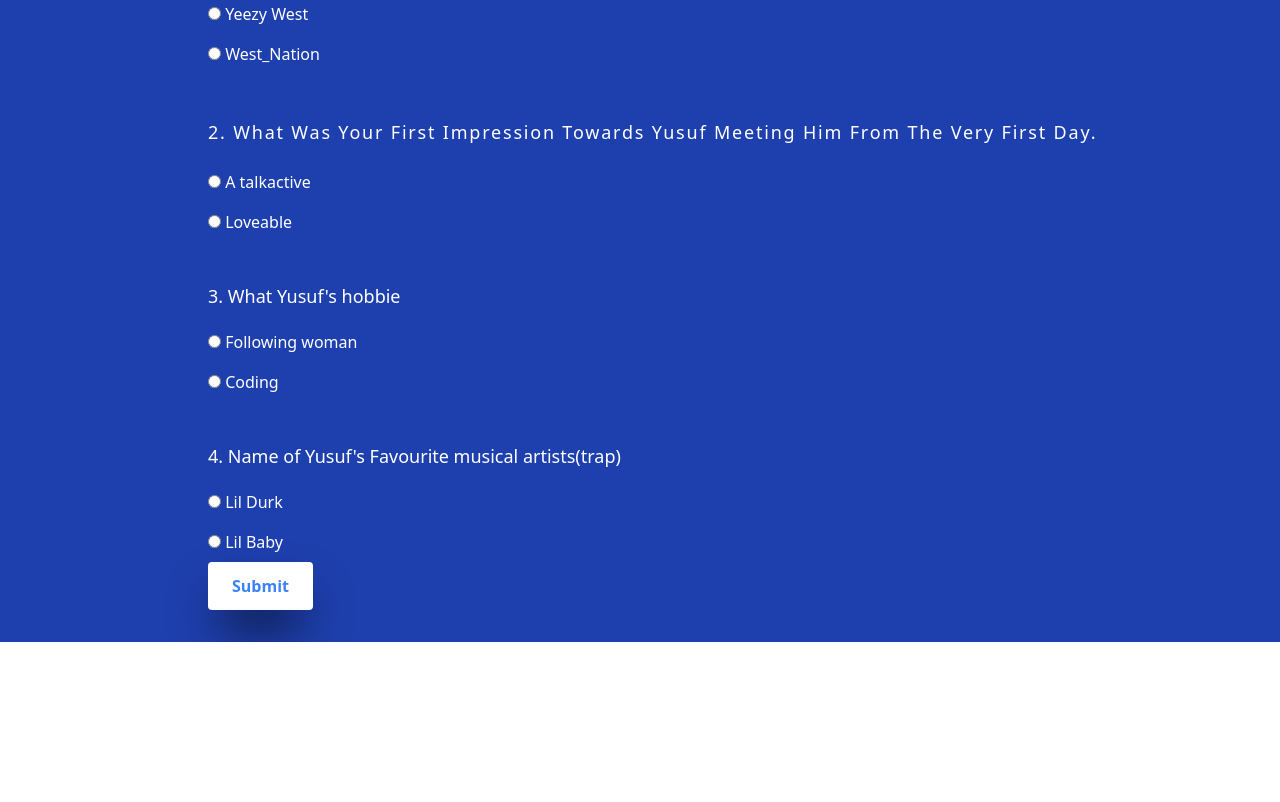
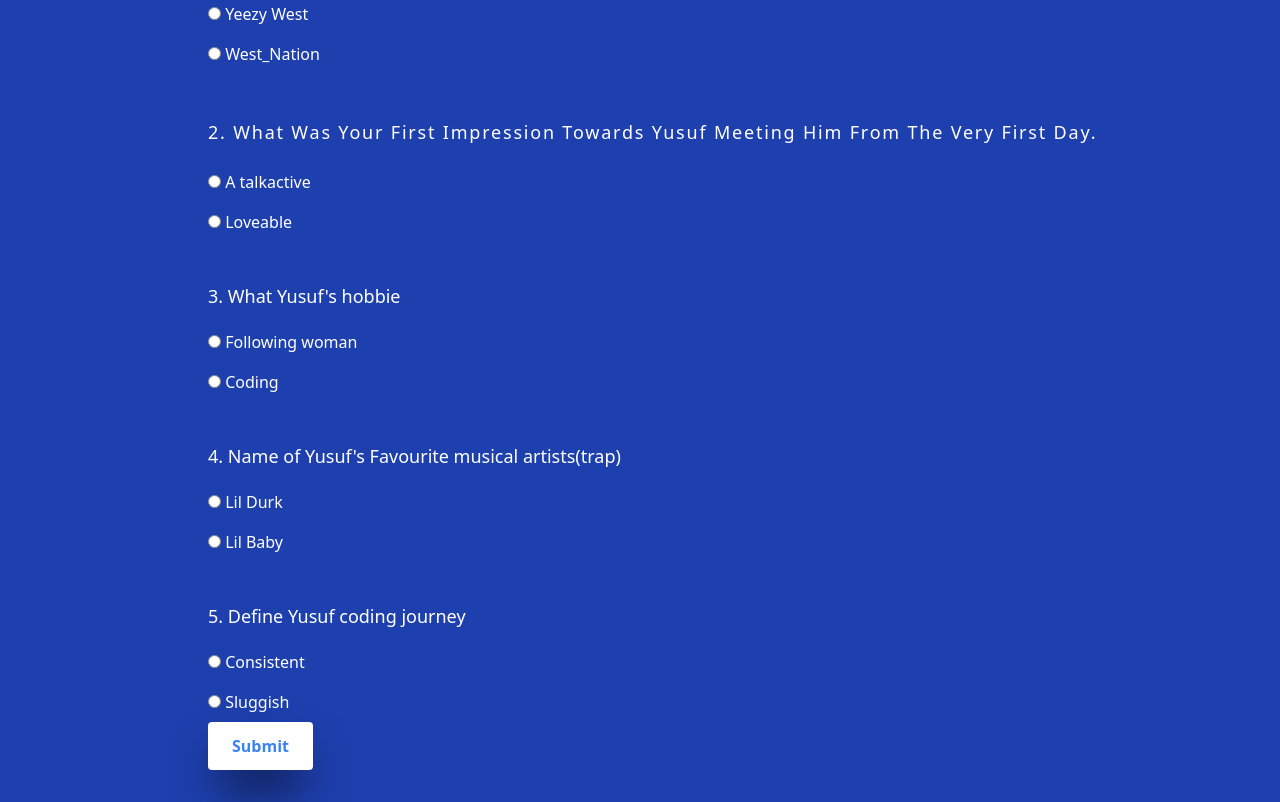
Before and after one commit to YeezyWest/yusufOlaQuiz, a website: page index.html in a window 1280 px wide. Shown: the part 458-1260 px from the top of the page. Before the commit the page ends 1100 px from the top, so only its background shows below. Drawn offline with Linux system fonts and the light colour scheme.

Commit message:
adding question 5 to html file

```diff
--- a/index.html
+++ b/index.html
@@ -62,7 +62,7 @@
                 </div>
               </div>
                <!--Q4-->
-               <div>
+               <div class="mb-10">
                 <p class="text-lg mb-3">4. Name of Yusuf's Favourite musical artists(trap)</p>
                 <div class="py-2">
                   <input type="radio" name="q4" value="A" >
@@ -73,6 +73,21 @@
                   <label > Lil Baby</label>
                 </div>
               </div>
+
+
+                <!--Q5-->
+                <div>
+                  <p class="text-lg mb-3">5. Define Yusuf coding journey</p>
+                  <div class="py-2">
+                    <input type="radio" name="q5" value="A" >
+                    <label > Consistent</label>
+                  </div>
+                  <div class="py-2">
+                    <input type="radio" name="q5" value="B" >
+                    <label > Sluggish</label>
+                  </div>
+                </div>
+
 
 
               <!--Submit -->
```
